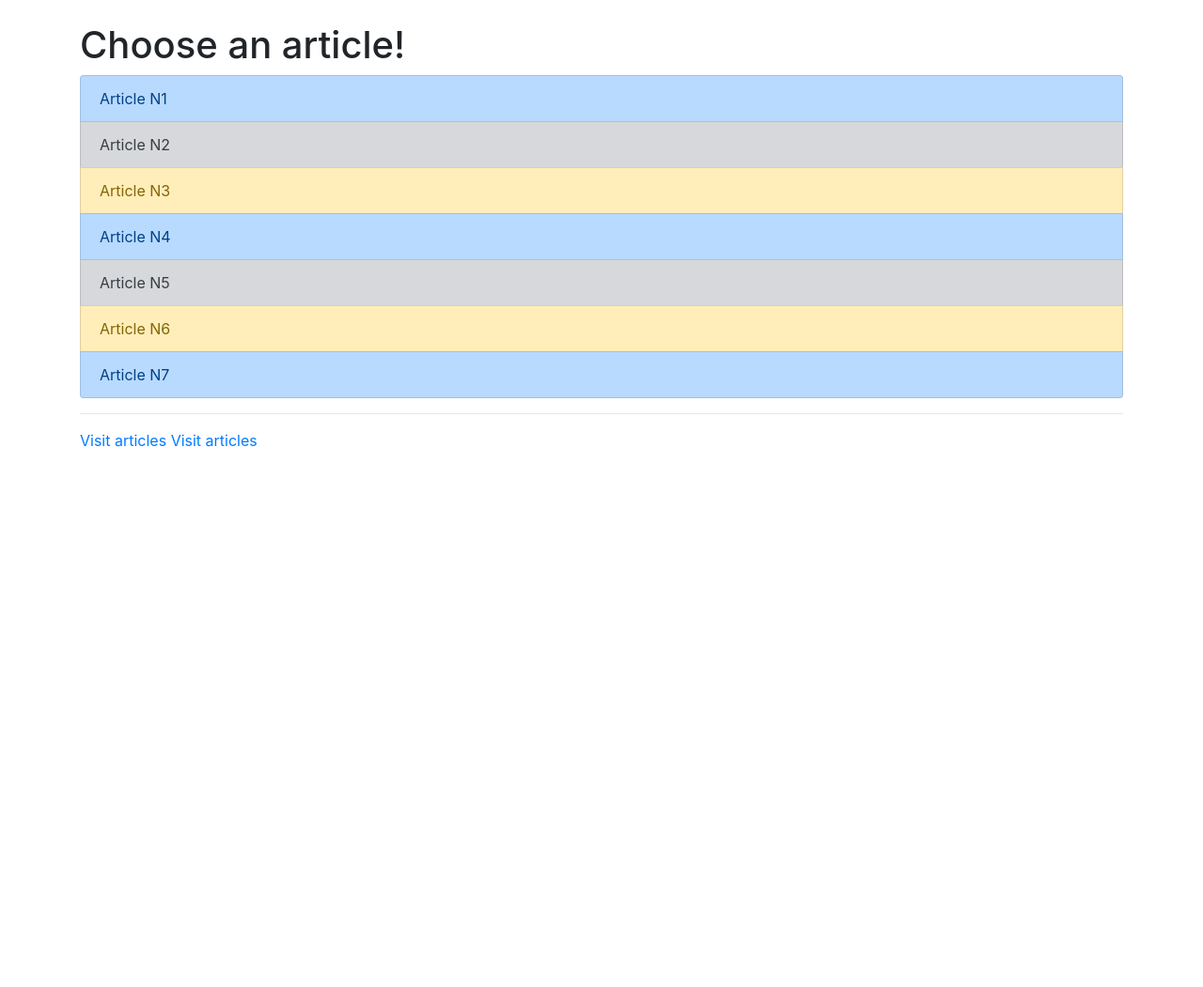
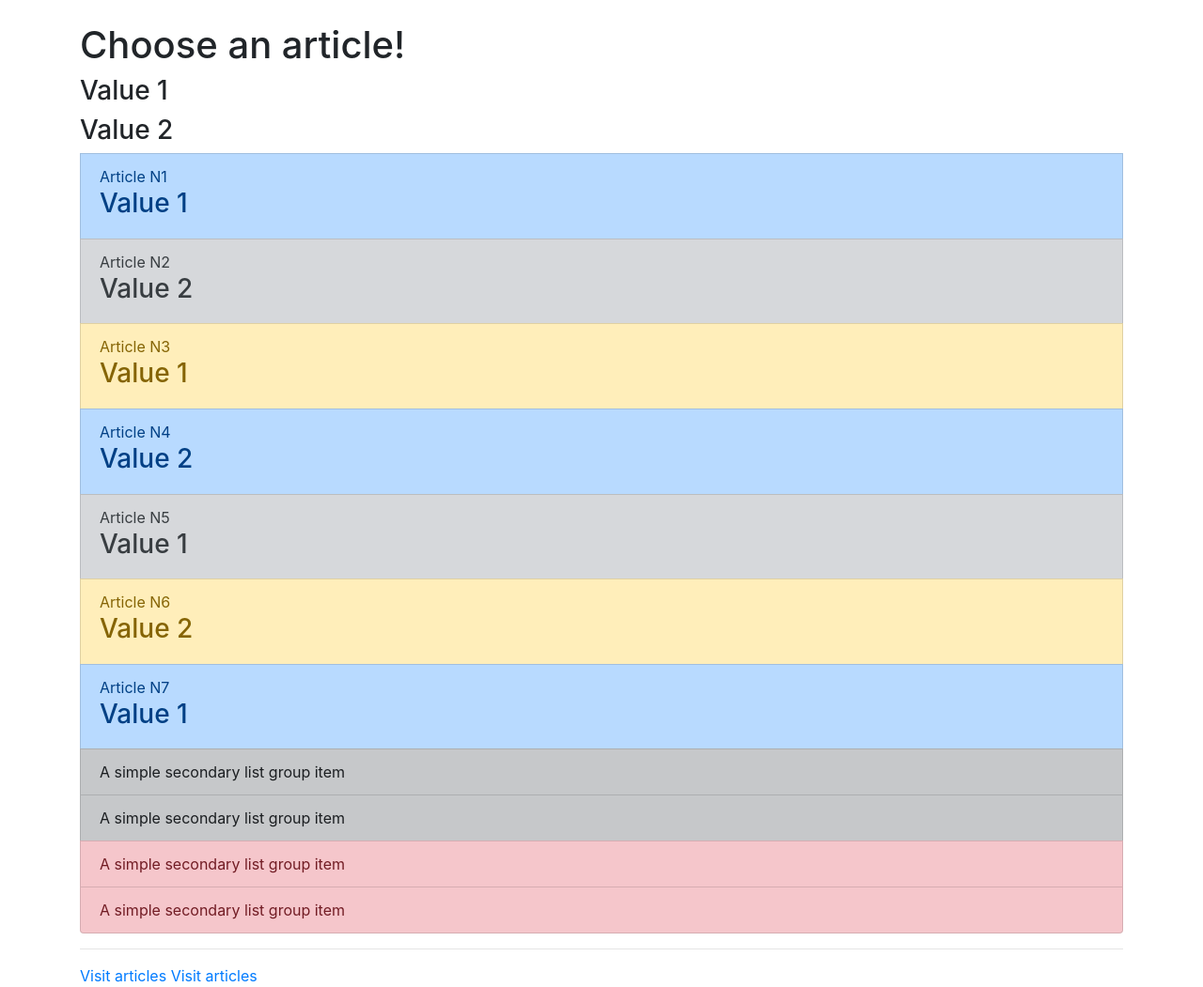
Before and after one commit to DmitryGulitsky/python-django-training, a Django app: page /homepage/articles/ in a window 1280 px wide. Shown: the part 80-1131 px from the top of the page at 94% size. Before the commit the page ends 556 px from the top, so only its background shows below. Run offline with Django 3.2, Linux system fonts and the light colour scheme; some libraries are stand-ins or nearby versions.

Commit message:
Modify articles using 'cycle' tag

```diff
--- a/myproject/homepage/templates/homepage/articles.html
+++ b/myproject/homepage/templates/homepage/articles.html
@@ -7,13 +7,24 @@ Articles
 {% block body %}
 <h1>Choose an article!</h1>
 <ul class="list-group">
+  {{ val1|safe }} {{ val2|safe }}
 	{% for num in articles %}
+		{% cycle val1 val2 as val silent %}
 	<li class="list-group-item {% cycle 'list-group-item-primary' 'list-group-item-secondary' 'list-group-item-warning' %}"
-	>Article N{{ num }}</li>
+	>Article N{{ num }} {{ val|safe }}</li>
 	{% endfor %}
 	{% comment %}
   <li class="list-group-item">Dapibus ac facilisis in</li>
   <li class="list-group-item list-group-item-secondary">A simple secondary list group item</li>
 	{% endcomment %}
+
+	{% cycle 'dark' 'danger' as theme silent %}
+	<li class="list-group-item list-group-item-{{ theme }}">A simple secondary list group item</li>
+	<li class="list-group-item list-group-item-{{ theme }}">A simple secondary list group item</li>
+
+	{% cycle theme %}
+	<li class="list-group-item list-group-item-{{ theme }}">A simple secondary list group item</li>
+	<li class="list-group-item list-group-item-{{ theme }}">A simple secondary list group item</li>
+
 </ul>
 {% endblock %}
--- a/myproject/homepage/views.py
+++ b/myproject/homepage/views.py
@@ -10,7 +10,10 @@ def index_page(request):
 
 def articles(request):
     args = {
-        'articles': list(range(1, 8))
+        'articles': list(range(1, 8)),
+        'val1': '<h3>Value 1</h3>',
+        'val2': '<h3>Value 2</h3>',
+
     }
     response = render(request, 'homepage/articles.html', args)
     return response
```
